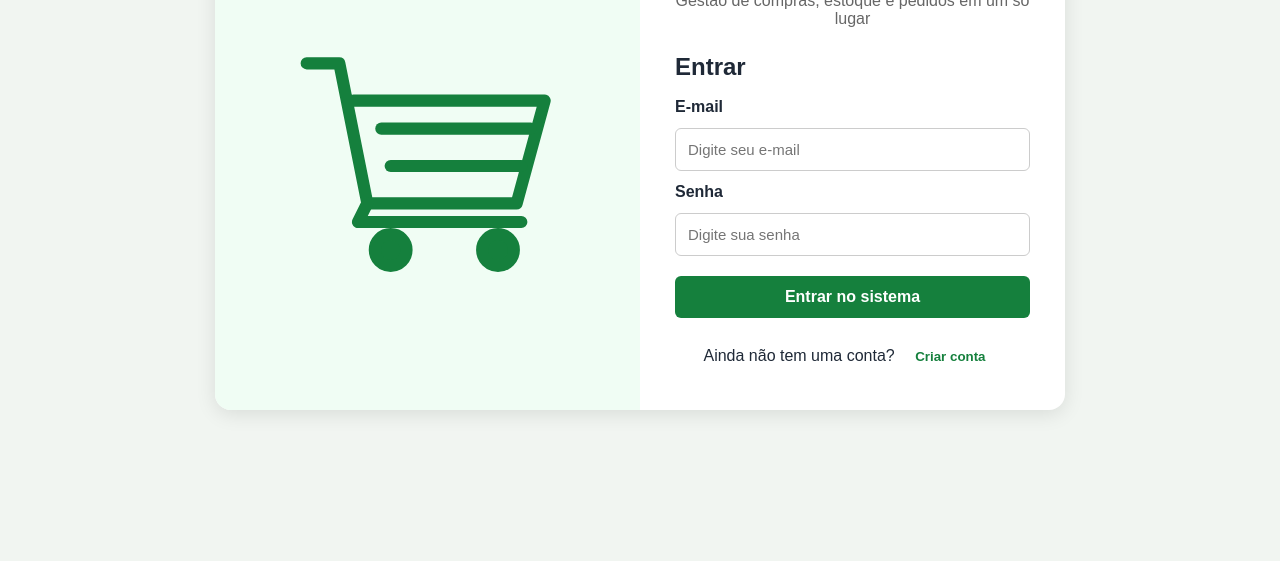
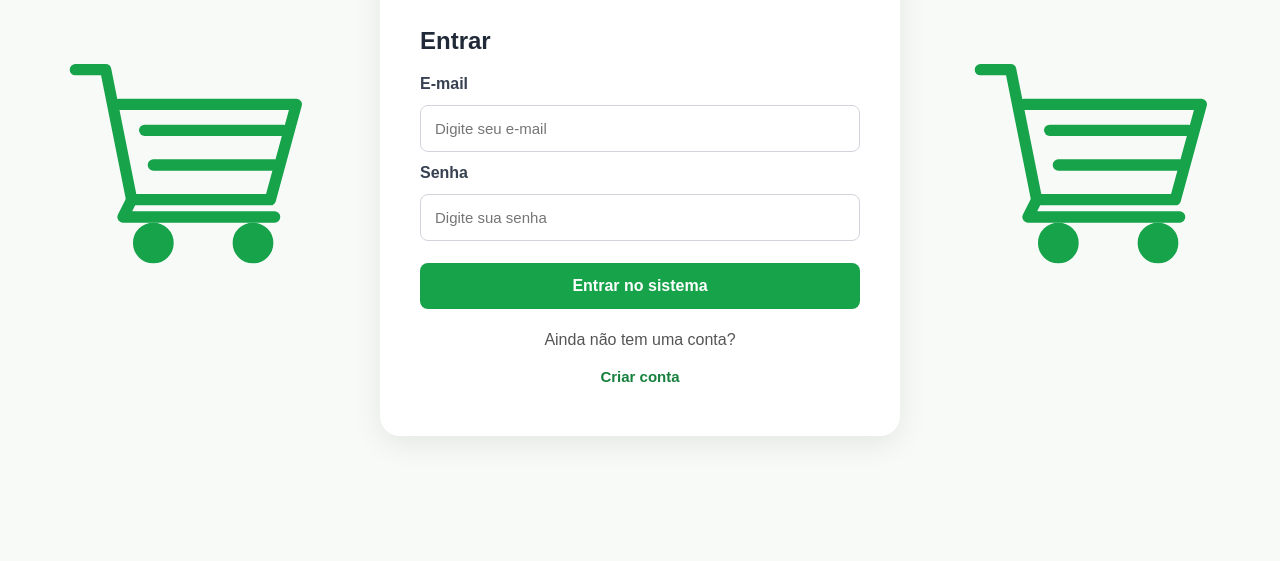
Before and after one commit to josue1227l/tacado-facil, a website: page views/login.html in a window 1280 px wide. Shown: the part 239-800 px from the top of the page. Drawn offline with Linux system fonts and the light colour scheme.

Commit message:
Atualiza visual da tela de login com dois carrinhos

```diff
--- a/views/login.html
+++ b/views/login.html
@@ -1,3 +1,4 @@
+
 <!DOCTYPE html>
 <html lang="pt-BR">
 <head>
@@ -13,54 +14,59 @@
 
         body {
             min-height: 100vh;
+            margin: 0;
             display: flex;
             align-items: center;
             justify-content: center;
-            padding: 20px;
-            background: #f1f5f1;
+            padding: 30px;
+            background: #f8faf8;
         }
 
-        .acesso-container {
+        /* Organização geral da tela */
+        .pagina-acesso {
             width: 100%;
-            max-width: 850px;
-            margin: 0 auto;
-            padding: 0;
-            background: white;
-            border-radius: 16px;
-            box-shadow: 0 4px 20px rgba(0, 0, 0, 0.10);
-            overflow: hidden;
+            max-width: 1250px;
             display: grid;
-            grid-template-columns: 1fr 1fr;
+            grid-template-columns: 1fr minmax(380px, 520px) 1fr;
+            align-items: center;
+            gap: 35px;
+            margin: auto;
         }
 
+        /* Carrinhos laterais */
         .ilustracao-carrinho {
-            background: #f0fdf4;
             display: flex;
             align-items: center;
             justify-content: center;
-            padding: 35px;
         }
 
         .ilustracao-carrinho svg {
             width: 100%;
-            max-width: 280px;
+            max-width: 260px;
             height: auto;
         }
 
-        .conteudo-acesso {
-            padding: 35px;
+        /* Cartão central */
+        .acesso-container {
+            width: 100%;
+            padding: 40px;
+            background: white;
+            border-radius: 20px;
+            box-shadow: 0 8px 30px rgba(0, 0, 0, 0.08);
         }
 
         .acesso-container h1 {
             text-align: center;
             color: #166534;
-            margin-bottom: 8px;
+            font-size: 34px;
+            margin: 0 0 8px;
         }
 
         .subtitulo {
             text-align: center;
             color: #666;
-            margin-bottom: 25px;
+            margin-bottom: 30px;
+            line-height: 1.5;
         }
 
         .formulario-acesso {
@@ -70,30 +76,39 @@
         }
 
         .formulario-acesso h2 {
-            margin-bottom: 5px;
+            margin-bottom: 8px;
+            color: #1f2937;
         }
 
         .formulario-acesso label {
             font-weight: bold;
+            color: #374151;
         }
 
         .formulario-acesso input {
-            padding: 12px;
-            border: 1px solid #ccc;
-            border-radius: 6px;
+            padding: 14px;
+            border: 1px solid #d1d5db;
+            border-radius: 8px;
             font-size: 15px;
             width: 100%;
+            outline: none;
+        }
+
+        .formulario-acesso input:focus {
+            border-color: #15803d;
+            box-shadow: 0 0 0 3px rgba(21, 128, 61, 0.10);
         }
 
         .formulario-acesso button {
-            padding: 12px;
-            background: #15803d;
+            padding: 14px;
+            background: #16a34a;
             color: white;
             border: none;
-            border-radius: 6px;
+            border-radius: 8px;
             cursor: pointer;
             font-size: 16px;
-            margin-top: 8px;
+            font-weight: bold;
+            margin-top: 10px;
         }
 
         .formulario-acesso button:hover {
@@ -102,15 +117,23 @@
 
         .alternar {
             text-align: center;
-            margin-top: 20px;
+            margin-top: 22px;
+            color: #555;
         }
 
         .alternar button {
+            display: block;
+            margin: 8px auto 0;
             border: none;
             background: none;
             color: #15803d;
             cursor: pointer;
             font-weight: bold;
+            font-size: 15px;
+        }
+
+        .alternar button:hover {
+            text-decoration: underline;
         }
 
         #mensagem {
@@ -123,38 +146,63 @@
             display: none !important;
         }
 
-        @media (max-width: 650px) {
-            .acesso-container {
-                max-width: 420px;
-                grid-template-columns: 1fr;
+        /* Responsividade */
+        @media (max-width: 900px) {
+            .pagina-acesso {
+                grid-template-columns: 1fr minmax(340px, 480px) 1fr;
+                gap: 15px;
             }
 
-            .ilustracao-carrinho {
+            .ilustracao-carrinho svg {
+                max-width: 150px;
+            }
+
+            .acesso-container {
+                padding: 30px;
+            }
+        }
+
+        @media (max-width: 650px) {
+            body {
                 padding: 20px;
             }
 
-            .ilustracao-carrinho svg {
-                max-width: 130px;
+            .pagina-acesso {
+                grid-template-columns: 1fr 1fr;
+                gap: 15px;
+                max-width: 450px;
             }
 
-            .conteudo-acesso {
+            .ilustracao-carrinho svg {
+                max-width: 100px;
+            }
+
+            .acesso-container {
+                grid-column: 1 / -1;
+                grid-row: 2;
                 padding: 25px;
+            }
+
+            .acesso-container h1 {
+                font-size: 28px;
             }
         }
     </style>
 </head>
 
 <body>
-    <main class="acesso-container">
 
+    <main class="pagina-acesso">
+
+        <!-- Carrinho esquerdo -->
         <div class="ilustracao-carrinho">
             <svg viewBox="0 0 300 260"
                  xmlns="http://www.w3.org/2000/svg"
                  role="img"
-                 aria-label="Carrinho de compras verde">
+                 aria-label="Carrinho de compras">
 
                 <g fill="none"
-                   stroke="#15803d"
+                   stroke="#16a34a"
                    stroke-width="13"
                    stroke-linecap="round"
                    stroke-linejoin="round">
@@ -164,20 +212,24 @@
                     <path d="M100 95 H260"/>
                     <path d="M110 135 H250"/>
 
-                    <circle cx="110" cy="225" r="17" fill="#15803d"/>
-                    <circle cx="225" cy="225" r="17" fill="#15803d"/>
+                    <circle cx="110" cy="225" r="17" fill="#16a34a"/>
+                    <circle cx="225" cy="225" r="17" fill="#16a34a"/>
                 </g>
             </svg>
         </div>
 
-        <div class="conteudo-acesso">
+        <!-- Formulário central -->
+        <div class="acesso-container">
+
             <h1>Atacado Fácil</h1>
 
             <p class="subtitulo">
                 Gestão de compras, estoque e pedidos em um só lugar
             </p>
 
+            <!-- Login -->
             <form id="formLogin" class="formulario-acesso">
+
                 <h2>Entrar</h2>
 
                 <label for="loginEmail">E-mail</label>
@@ -197,9 +249,12 @@
                 >
 
                 <button type="submit">Entrar no sistema</button>
+
             </form>
 
+            <!-- Cadastro -->
             <form id="formCadastro" class="formulario-acesso oculto">
+
                 <h2>Criar conta</h2>
 
                 <label for="cadastroNome">Nome completo</label>
@@ -228,20 +283,50 @@
                 >
 
                 <button type="submit">Cadastrar</button>
+
             </form>
 
             <p id="mensagem" role="status" aria-live="polite"></p>
 
             <div class="alternar">
-                <span id="textoAlternar">Ainda não tem uma conta?</span>
+                <span id="textoAlternar">
+                    Ainda não tem uma conta?
+                </span>
+
                 <button type="button" id="botaoAlternar">
                     Criar conta
                 </button>
             </div>
+
+        </div>
+
+        <!-- Carrinho direito -->
+        <div class="ilustracao-carrinho">
+            <svg viewBox="0 0 300 260"
+                 xmlns="http://www.w3.org/2000/svg"
+                 role="img"
+                 aria-label="Carrinho de compras">
+
+                <g fill="none"
+                   stroke="#16a34a"
+                   stroke-width="13"
+                   stroke-linecap="round"
+                   stroke-linejoin="round">
+
+                    <path d="M20 25 H55 L85 175 H245 L275 65 H70"/>
+                    <path d="M85 175 L75 195 H250"/>
+                    <path d="M100 95 H260"/>
+                    <path d="M110 135 H250"/>
+
+                    <circle cx="110" cy="225" r="17" fill="#16a34a"/>
+                    <circle cx="225" cy="225" r="17" fill="#16a34a"/>
+                </g>
+            </svg>
         </div>
 
     </main>
 
     <script src="/js/login.js"></script>
+
 </body>
 </html>
```
